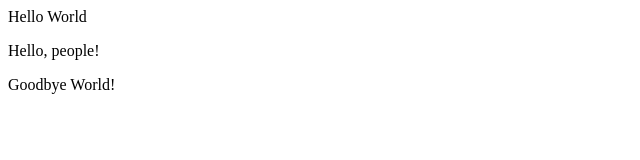
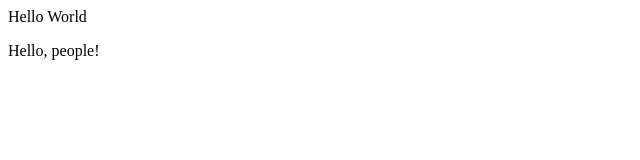
Before and after one commit to Ced802/demo-repo, a plain HTML site: page index.html in a window 1280 px wide. Shown: the whole page, without its empty margins (0-640 px from the left). Drawn offline with Linux system fonts and the light colour scheme.

Commit message:
changes in branch

```diff
--- a/index.html
+++ b/index.html
@@ -1,3 +1,2 @@
 <div> Hello World </div>
 <p> Hello, people!</p>
-<p> Goodbye World!</p>
```
